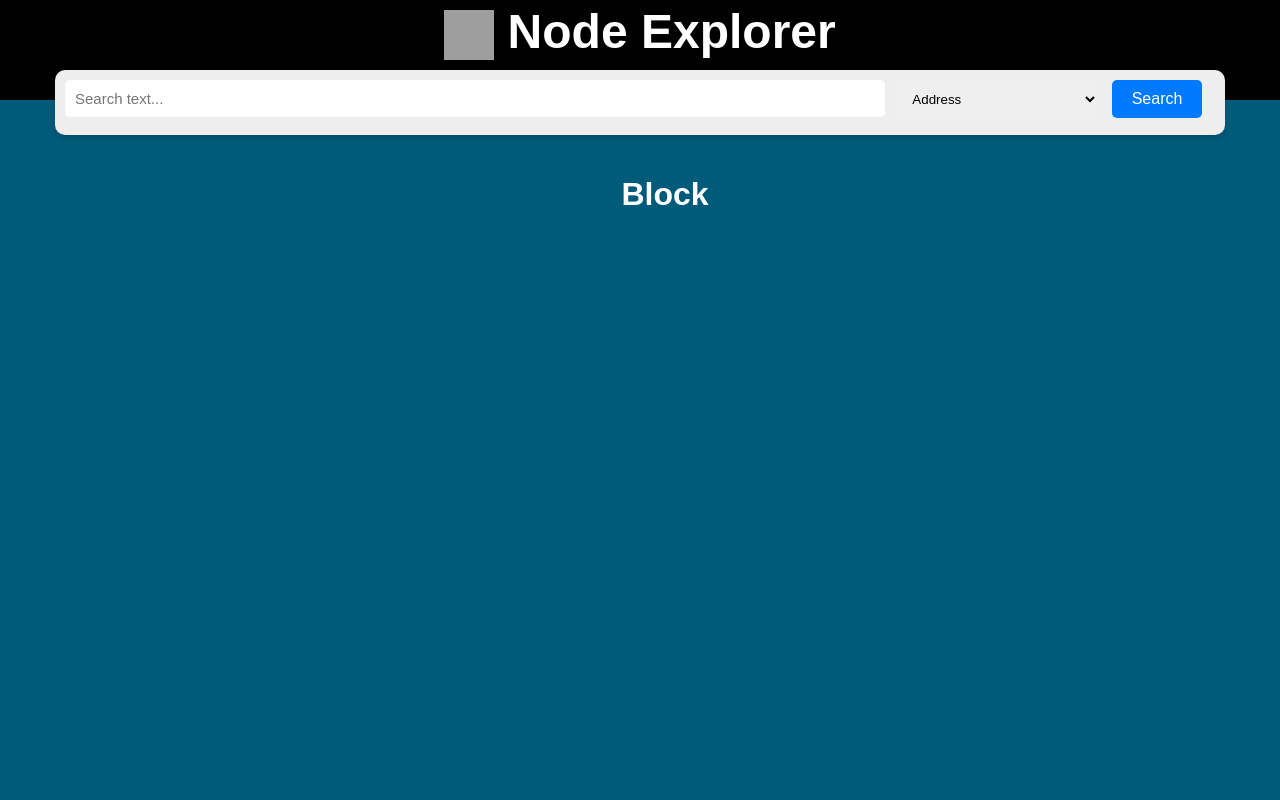
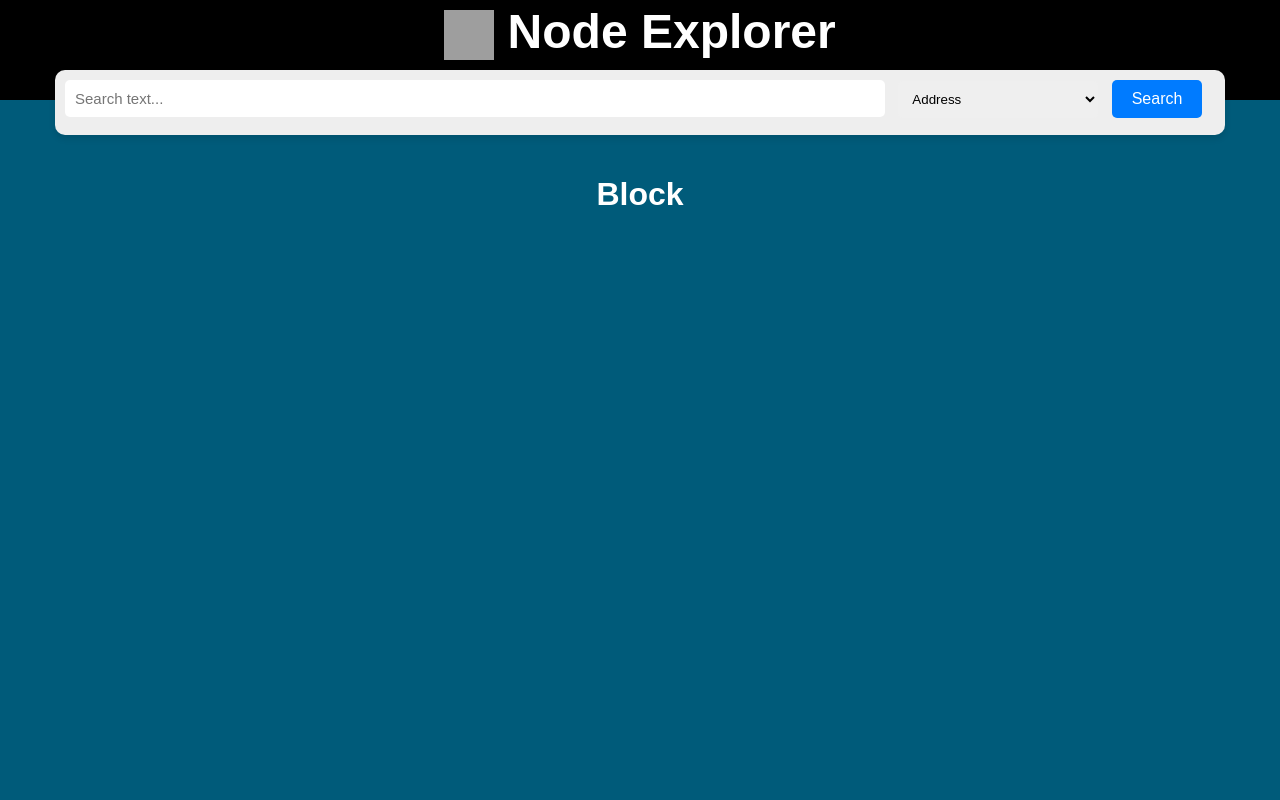
Before and after one commit to FlyingPig69/Ergo-node-explorer, a Flask app: template api/templates/blocks.html in a window 1280 px wide. Run offline with Flask 3, Linux system fonts and the light colour scheme; the template is opened without the code that fills it, so the values that code supplies are empty; grey boxes are pictures that could not be loaded.

Commit message:
fix table alignments

```diff
--- a/api/templates/blocks.html
+++ b/api/templates/blocks.html
@@ -56,7 +56,7 @@
     </div>
 
 
-    <div class="container" style="margin-left:50px;" >
+    <div class="container">
         <h1 class="text-center"><b>Block</b> {{header_data['height']}}</h1>
 
         {% for transaction_data in transaction_details %}
```
